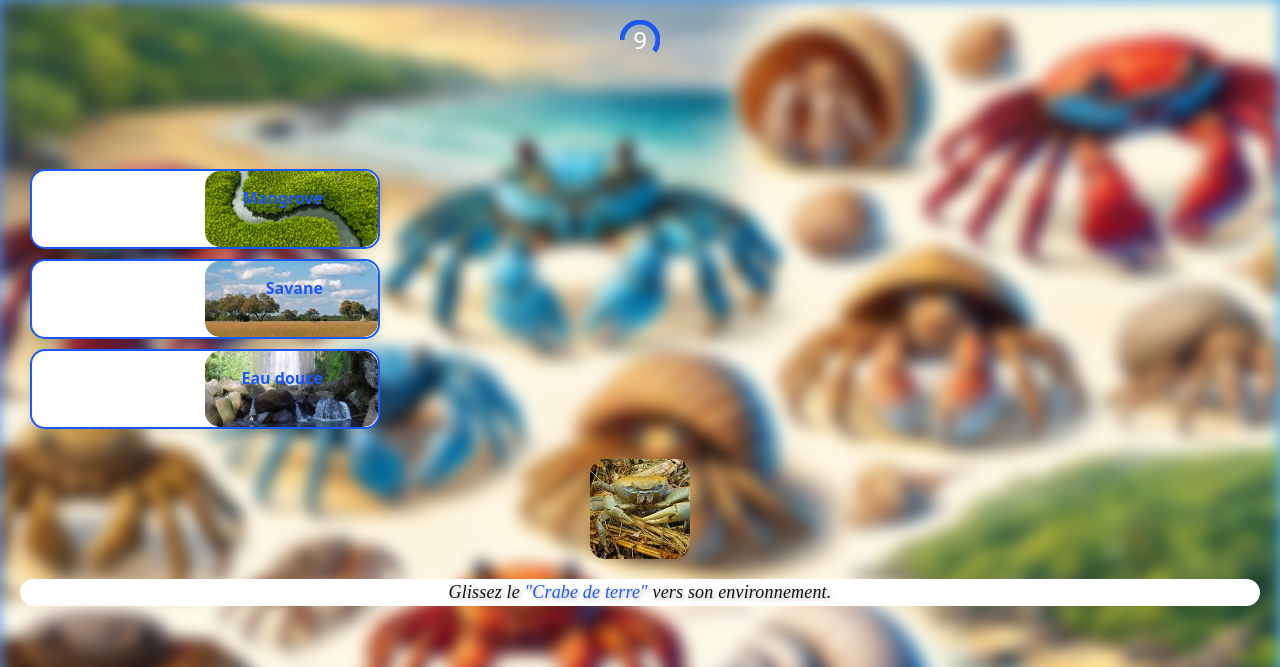
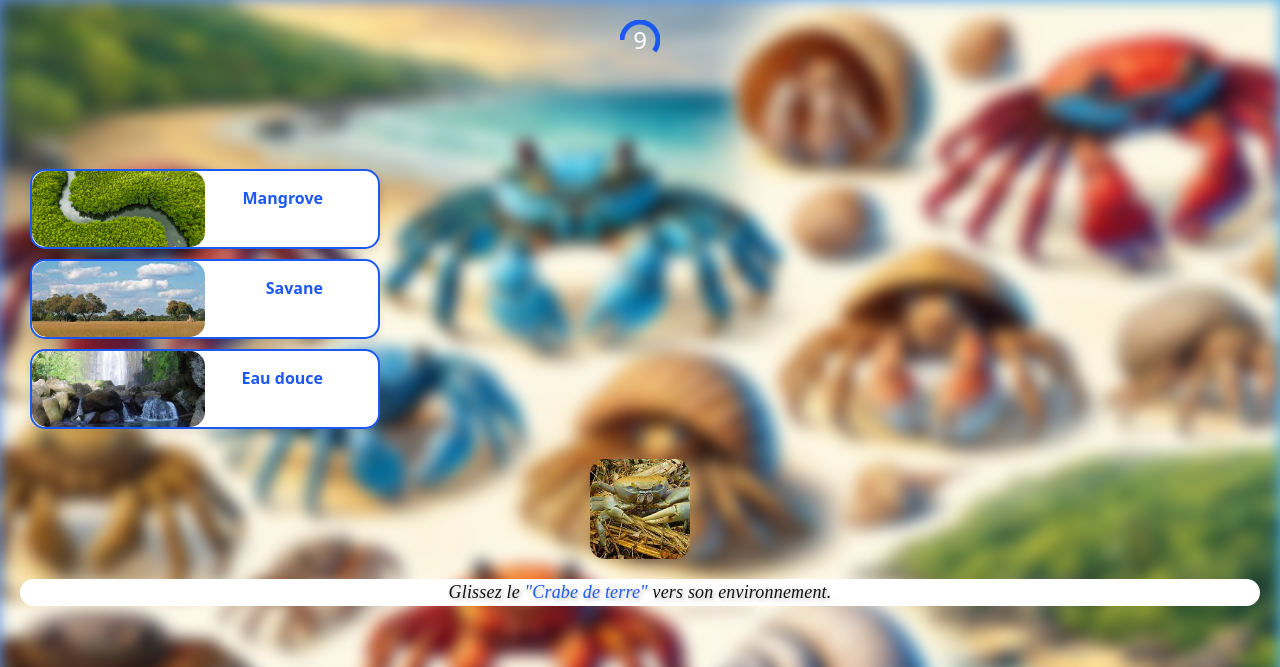
Before and after one commit to ddereck/quiz, a Django app: page /start/ in a window 1280 px wide. Shown: the top 667 px of the page. Run offline with Django 5.2, Linux system fonts and the light colour scheme; some libraries are stand-ins or nearby versions.

Commit message:
Update style.css

```diff
--- a/static/css/style.css
+++ b/static/css/style.css
@@ -304,7 +304,7 @@ h3, .vert{
   border-radius: 15px;
   position: absolute;
   top: 0px;
-  right: 0px;
+  left: 0px;
 }
 .habitat-name {
   font-weight: bold;
```
